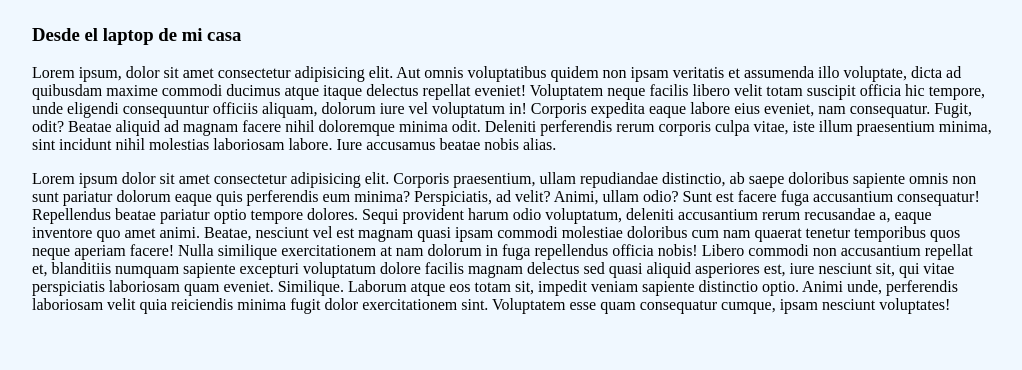
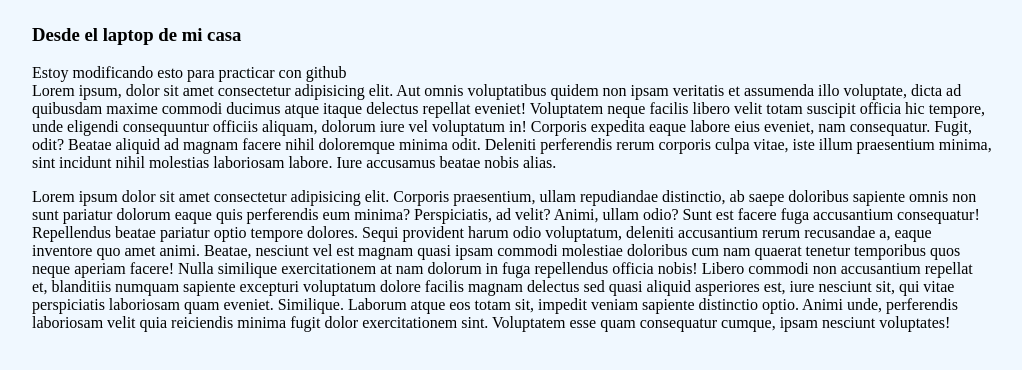
Before and after one commit to kevcb1988/git-platzi, a plain HTML site: page index.html in a window 1280 px wide. Shown: the part 104-474 px from the top of the page, without its empty margins (128-1150 px from the left). Drawn offline with Linux system fonts and the light colour scheme.

Commit message:
Realicé cambios en el contenedor

```diff
--- a/index.html
+++ b/index.html
@@ -1,30 +1,48 @@
 <!DOCTYPE html>
 <html lang="en">
   <head>
-    <meta charset="UTF-8">
-    <meta name="viewport" content="width=device-width, initial-scale=1.0">
-    <meta http-equiv="X-UA-Compatible" content="ie=edge">
+    <meta charset="UTF-8" />
+    <meta name="viewport" content="width=device-width, initial-scale=1.0" />
+    <meta http-equiv="X-UA-Compatible" content="ie=edge" />
     <title>GIT & GITHUB</title>
-    <link rel="stylesheet" href="css/estilos.css">
+    <link rel="stylesheet" href="css/estilos.css" />
   </head>
   <body>
-
     <div class="container">
       <h2>Blog de GIT & GITHUB - Platzi / SSH</h2>
       <h3>Desde el laptop de mi casa</h3>
       <p>
-            Lorem ipsum, dolor sit amet consectetur adipisicing elit. Aut omnis voluptatibus quidem non ipsam veritatis et assumenda illo voluptate, dicta ad quibusdam maxime commodi ducimus atque itaque delectus repellat eveniet!
-            Voluptatem neque facilis libero velit totam suscipit officia hic tempore, unde eligendi consequuntur officiis aliquam, dolorum iure vel voluptatum in! Corporis expedita eaque labore eius eveniet, nam consequatur. Fugit, odit?
-            Beatae aliquid ad magnam facere nihil doloremque minima odit. Deleniti perferendis rerum corporis culpa vitae, iste illum praesentium minima, sint incidunt nihil molestias laboriosam labore. Iure accusamus beatae nobis alias.
+        Estoy modificando esto para practicar con github <br />
+        Lorem ipsum, dolor sit amet consectetur adipisicing elit. Aut omnis
+        voluptatibus quidem non ipsam veritatis et assumenda illo voluptate,
+        dicta ad quibusdam maxime commodi ducimus atque itaque delectus repellat
+        eveniet! Voluptatem neque facilis libero velit totam suscipit officia
+        hic tempore, unde eligendi consequuntur officiis aliquam, dolorum iure
+        vel voluptatum in! Corporis expedita eaque labore eius eveniet, nam
+        consequatur. Fugit, odit? Beatae aliquid ad magnam facere nihil
+        doloremque minima odit. Deleniti perferendis rerum corporis culpa vitae,
+        iste illum praesentium minima, sint incidunt nihil molestias laboriosam
+        labore. Iure accusamus beatae nobis alias.
       </p>
       <p>
-            Lorem ipsum dolor sit amet consectetur adipisicing elit. Corporis praesentium, ullam repudiandae distinctio, ab saepe doloribus sapiente omnis non sunt pariatur dolorum eaque quis perferendis eum minima? Perspiciatis, ad velit?
-            Animi, ullam odio? Sunt est facere fuga accusantium consequatur! Repellendus beatae pariatur optio tempore dolores. Sequi provident harum odio voluptatum, deleniti accusantium rerum recusandae a, eaque inventore quo amet animi.
-            Beatae, nesciunt vel est magnam quasi ipsam commodi molestiae doloribus cum nam quaerat tenetur temporibus quos neque aperiam facere! Nulla similique exercitationem at nam dolorum in fuga repellendus officia nobis!
-            Libero commodi non accusantium repellat et, blanditiis numquam sapiente excepturi voluptatum dolore facilis magnam delectus sed quasi aliquid asperiores est, iure nesciunt sit, qui vitae perspiciatis laboriosam quam eveniet. Similique.
-            Laborum atque eos totam sit, impedit veniam sapiente distinctio optio. Animi unde, perferendis laboriosam velit quia reiciendis minima fugit dolor exercitationem sint. Voluptatem esse quam consequatur cumque, ipsam nesciunt voluptates!
+        Lorem ipsum dolor sit amet consectetur adipisicing elit. Corporis
+        praesentium, ullam repudiandae distinctio, ab saepe doloribus sapiente
+        omnis non sunt pariatur dolorum eaque quis perferendis eum minima?
+        Perspiciatis, ad velit? Animi, ullam odio? Sunt est facere fuga
+        accusantium consequatur! Repellendus beatae pariatur optio tempore
+        dolores. Sequi provident harum odio voluptatum, deleniti accusantium
+        rerum recusandae a, eaque inventore quo amet animi. Beatae, nesciunt vel
+        est magnam quasi ipsam commodi molestiae doloribus cum nam quaerat
+        tenetur temporibus quos neque aperiam facere! Nulla similique
+        exercitationem at nam dolorum in fuga repellendus officia nobis! Libero
+        commodi non accusantium repellat et, blanditiis numquam sapiente
+        excepturi voluptatum dolore facilis magnam delectus sed quasi aliquid
+        asperiores est, iure nesciunt sit, qui vitae perspiciatis laboriosam
+        quam eveniet. Similique. Laborum atque eos totam sit, impedit veniam
+        sapiente distinctio optio. Animi unde, perferendis laboriosam velit quia
+        reiciendis minima fugit dolor exercitationem sint. Voluptatem esse quam
+        consequatur cumque, ipsam nesciunt voluptates!
       </p>
     </div>
-
   </body>
 </html>
```
Lines whose indentation alone changed are shown as unchanged.
